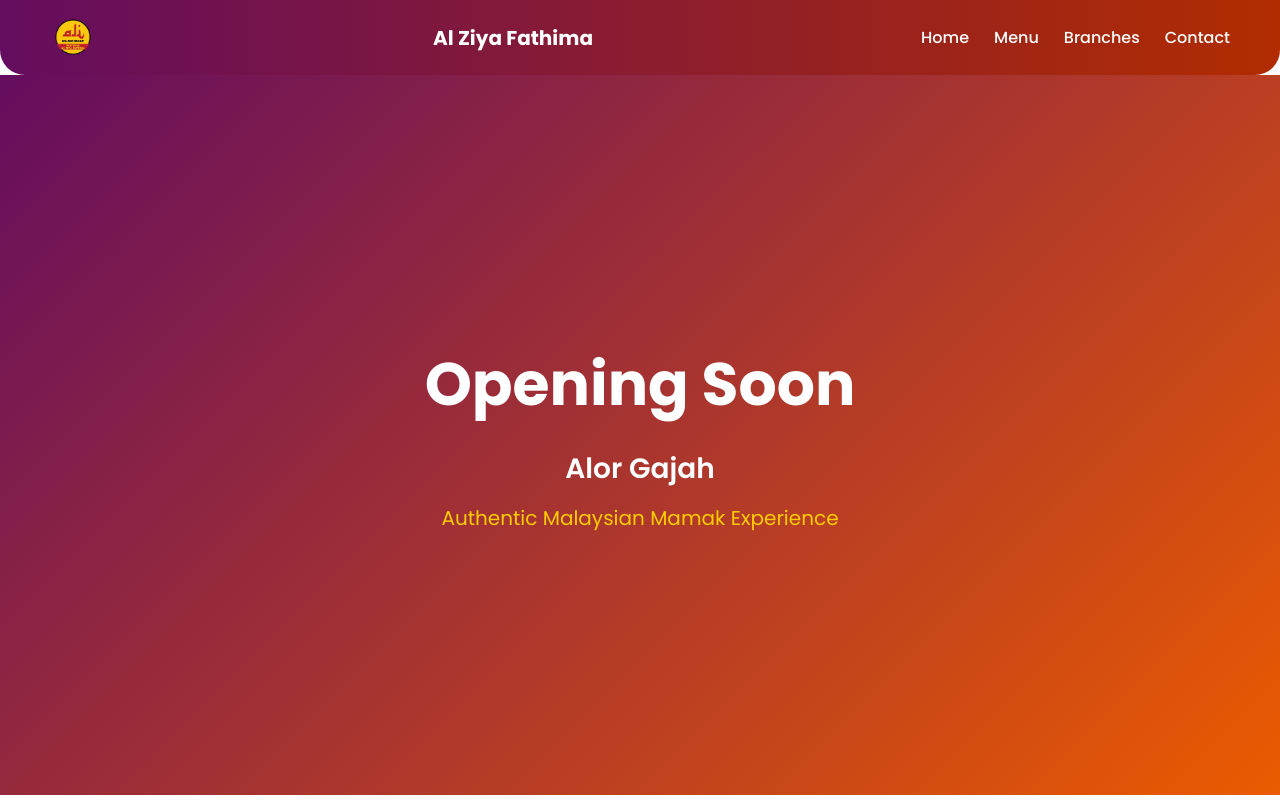
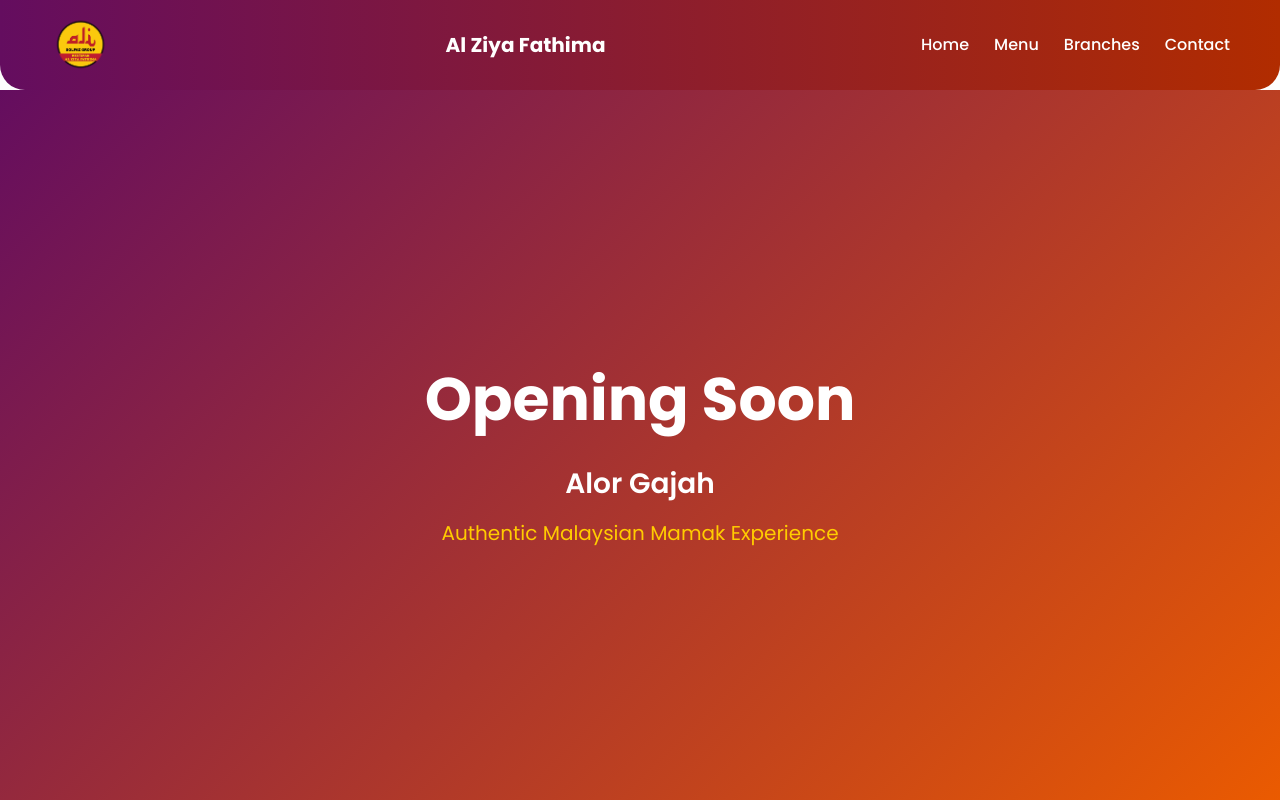
Before and after one commit to solfazmenu/al-ziya-menu, a plain HTML site: page index.html in a window 1280 px wide. Shown: the top 800 px of the page. Drawn offline with Linux system fonts and the light colour scheme.

Commit message:
Update style.css

```diff
--- a/style.css
+++ b/style.css
@@ -30,8 +30,8 @@ body {
   z-index: 1000;
 }
 .logo {
-  height: 45px;
-  margin-right: 10px;
+  height: 60px;
+  margin-right: 20px;
 }
 .brand-name {
   font-size: 20px;
```
